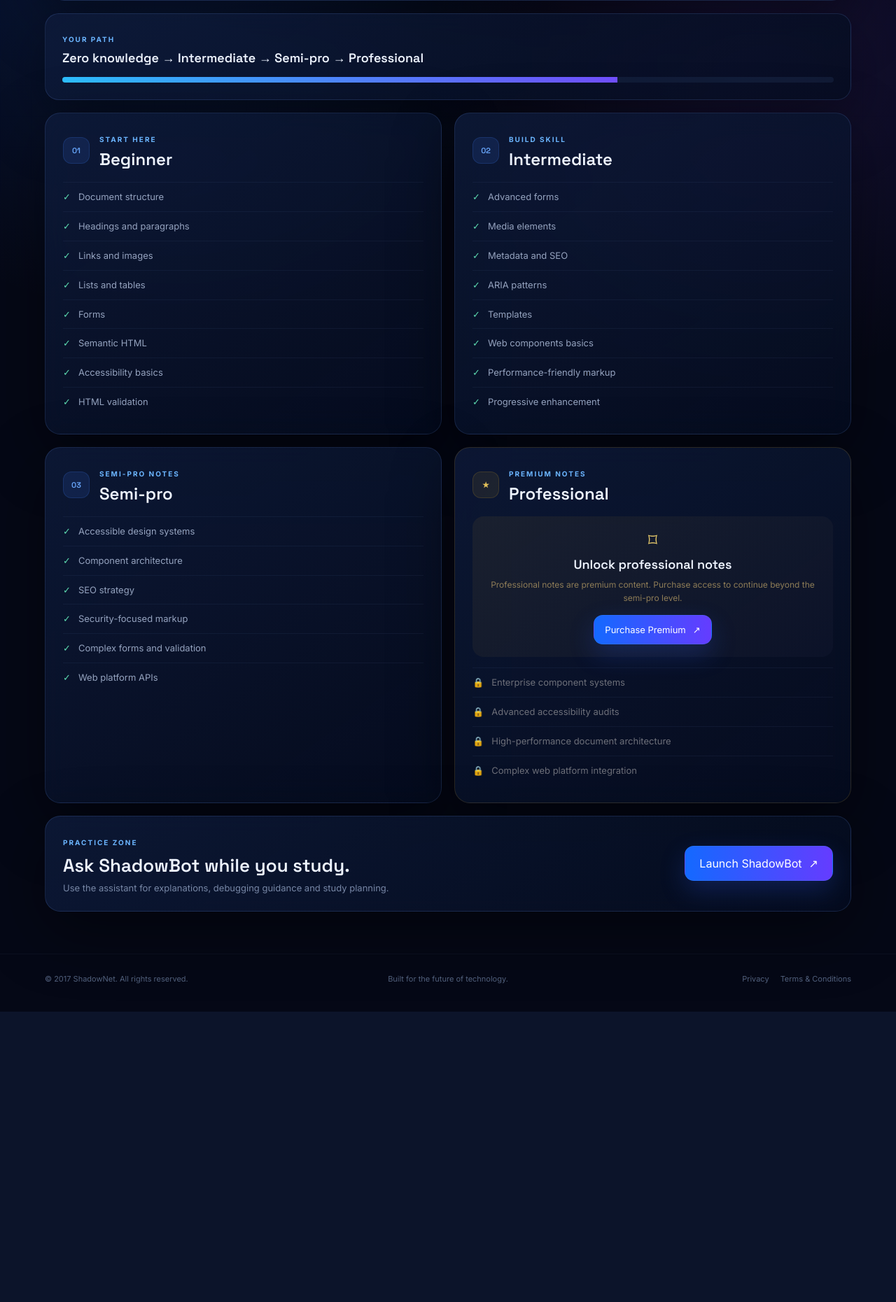
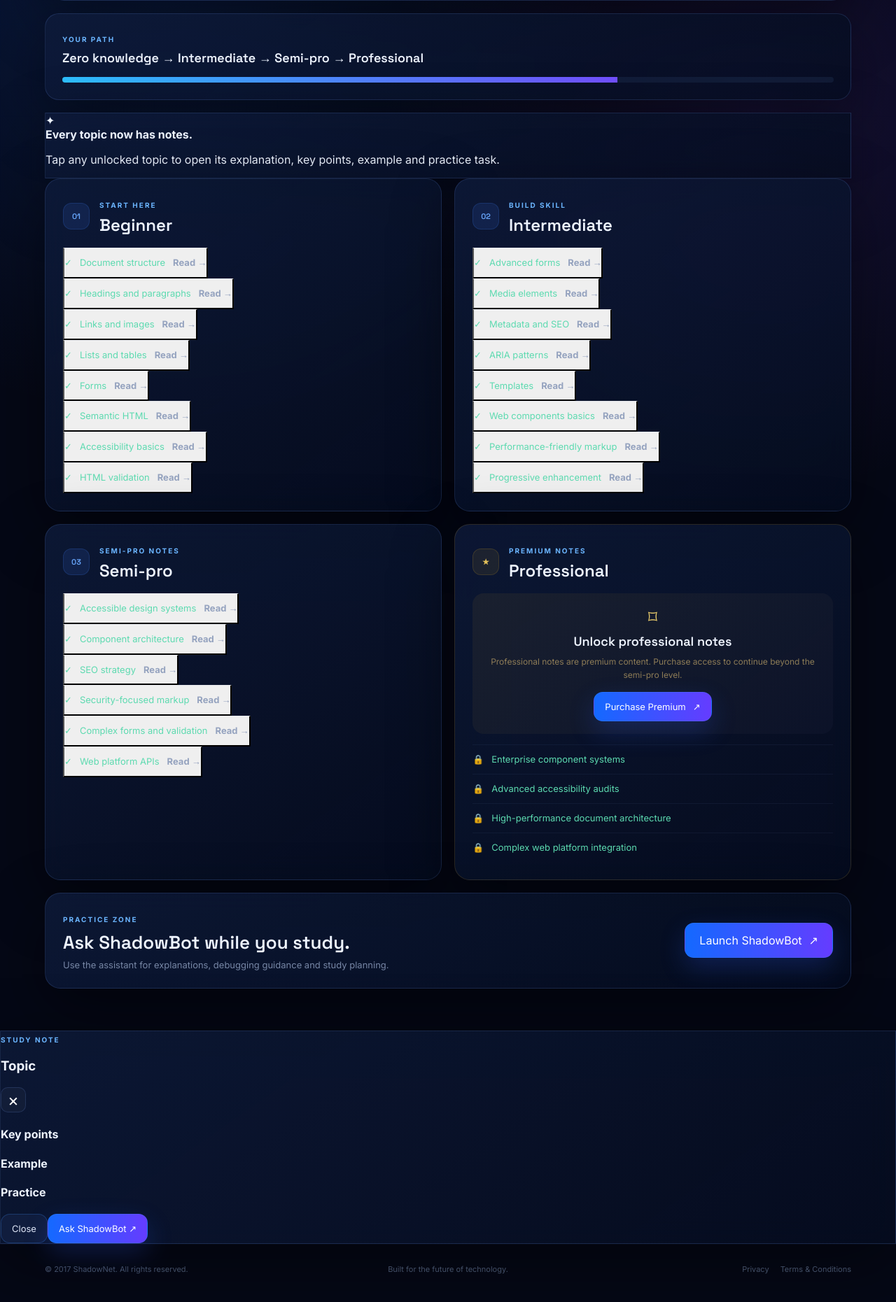
Before and after one commit to ramustadiwanashe-collab/ShadowNet-website, a Flask app: page /language/html in a window 1280 px wide. Shown: the part 318-2179 px from the top of the page at 70% size. Before the commit the page ends 1764 px from the top, so only its background shows below. Run offline with Flask 3, Linux system fonts and the light colour scheme; the visitor is signed in with stand-in values (Sample User, id 1); data comes from the database, SQL or seed files in the repository.

Commit message:
Add files via upload

```diff
--- a/templates/language.html
+++ b/templates/language.html
@@ -9,15 +9,31 @@
 
   <div class="progress-banner glass"><div><span class="eyebrow">Your path</span><h3>Zero knowledge → Intermediate → Semi-pro → Professional</h3></div><div class="progress-line"><span></span></div></div>
 
+  <div class="study-hint glass"><span class="study-icon">✦</span><div><strong>Every topic now has notes.</strong><p>Tap any unlocked topic to open its explanation, key points, example and practice task.</p></div></div>
+
   <div class="topic-columns">
-    <section class="topic-card glass"><div class="topic-header"><span class="level-number">01</span><div><span class="eyebrow">Start here</span><h2>Beginner</h2></div></div>{% for topic in topic_data.beginner %}<div class="topic-row"><span>✓</span>{{ topic }}</div>{% endfor %}</section>
-    <section class="topic-card glass"><div class="topic-header"><span class="level-number">02</span><div><span class="eyebrow">Build skill</span><h2>Intermediate</h2></div></div>{% for topic in topic_data.intermediate %}<div class="topic-row"><span>✓</span>{{ topic }}</div>{% endfor %}</section>
-    <section class="topic-card glass"><div class="topic-header"><span class="level-number">03</span><div><span class="eyebrow">Semi-pro notes</span><h2>Semi-pro</h2></div></div>{% for topic in topic_data.semipro %}<div class="topic-row"><span>✓</span>{{ topic }}</div>{% endfor %}</section>
-    <section class="topic-card premium-card glass"><div class="topic-header"><span class="level-number premium">★</span><div><span class="eyebrow">Premium notes</span><h2>Professional</h2></div></div><div class="premium-lock"><div class="lock-icon">⌑</div><h3>Unlock professional notes</h3><p>Professional notes are premium content. Purchase access to continue beyond the semi-pro level.</p><button class="primary-button compact" type="button" onclick="alert('Connect your payment provider here, such as Stripe, then activate the user’s premium_access record after a verified payment.')">Purchase Premium <span>↗</span></button></div>{% for topic in topic_data.premium %}<div class="topic-row locked"><span>🔒</span>{{ topic }}</div>{% endfor %}</section>
+    <section class="topic-card glass"><div class="topic-header"><span class="level-number">01</span><div><span class="eyebrow">Start here</span><h2>Beginner</h2></div></div>{% for topic in topic_data.beginner %}<button class="topic-row topic-button" type="button" data-level="beginner" data-topic-index="{{ loop.index0 }}"><span>✓</span><span>{{ topic }}</span><b>Read →</b></button>{% endfor %}</section>
+    <section class="topic-card glass"><div class="topic-header"><span class="level-number">02</span><div><span class="eyebrow">Build skill</span><h2>Intermediate</h2></div></div>{% for topic in topic_data.intermediate %}<button class="topic-row topic-button" type="button" data-level="intermediate" data-topic-index="{{ loop.index0 }}"><span>✓</span><span>{{ topic }}</span><b>Read →</b></button>{% endfor %}</section>
+    <section class="topic-card glass"><div class="topic-header"><span class="level-number">03</span><div><span class="eyebrow">Semi-pro notes</span><h2>Semi-pro</h2></div></div>{% for topic in topic_data.semipro %}<button class="topic-row topic-button" type="button" data-level="semipro" data-topic-index="{{ loop.index0 }}"><span>✓</span><span>{{ topic }}</span><b>Read →</b></button>{% endfor %}</section>
+    <section class="topic-card premium-card glass"><div class="topic-header"><span class="level-number premium">★</span><div><span class="eyebrow">Premium notes</span><h2>Professional</h2></div></div><div class="premium-lock"><div class="lock-icon">⌑</div><h3>Unlock professional notes</h3><p>Professional notes are premium content. Purchase access to continue beyond the semi-pro level.</p><button class="primary-button compact" type="button" onclick="alert('Connect your payment provider here, such as Stripe, then activate the user’s premium_access record after a verified payment.')">Purchase Premium <span>↗</span></button></div>{% for topic in topic_data.premium %}<div class="topic-row locked"><span>🔒</span><span>{{ topic }}</span></div>{% endfor %}</section>
   </div>
 
   <section class="practice-panel glass"><div><span class="eyebrow">Practice zone</span><h2>Ask ShadowBot while you study.</h2><p>Use the assistant for explanations, debugging guidance and study planning.</p></div><button class="primary-button" data-open-assistant>Launch ShadowBot <span>↗</span></button></section>
 </section>
+
+<div class="notes-modal" id="notesModal" aria-hidden="true">
+  <div class="notes-window glass">
+    <div class="notes-header"><div><span class="eyebrow" id="noteLevel">Study note</span><h3 id="noteTitle">Topic</h3></div><button class="close-modal" data-close-notes>×</button></div>
+    <div class="notes-body">
+      <p class="note-summary" id="noteSummary"></p>
+      <h4>Key points</h4><ul id="notePoints"></ul>
+      <h4>Example</h4><pre><code id="noteExample"></code></pre>
+      <h4>Practice</h4><p id="notePractice"></p>
+    </div>
+    <div class="notes-footer"><button class="secondary-button compact" data-close-notes>Close</button><button class="primary-button compact" data-note-ask>Ask ShadowBot ↗</button></div>
+  </div>
+</div>
+
 <div class="assistant-modal" id="assistantModal" aria-hidden="true">
   <div class="assistant-window glass">
     <div class="assistant-header"><div><span class="eyebrow">ShadowBot</span><h3>AI coding assistant</h3></div><button class="close-modal" data-close-assistant>×</button></div>
@@ -25,4 +41,8 @@
     <form class="assistant-form" id="assistantForm"><input id="assistantInput" maxlength="2000" placeholder="Ask about {{ language.name }}..."><button class="primary-button compact" type="submit">Send</button></form>
   </div>
 </div>
+<script>
+  window.SHADOWNET_NOTES = {{ notes|tojson }};
+  window.SHADOWNET_LANGUAGE = {{ language.name|tojson }};
+</script>
 {% endblock %}
```
